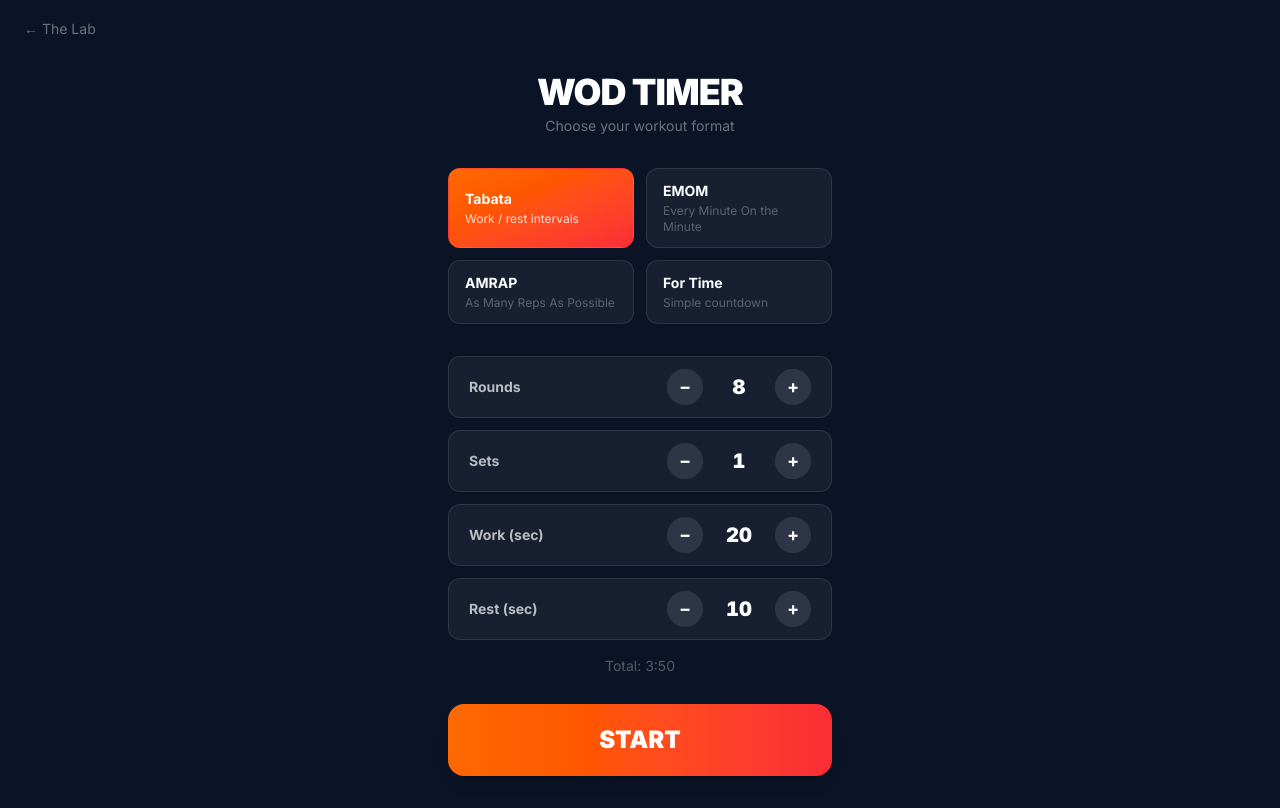
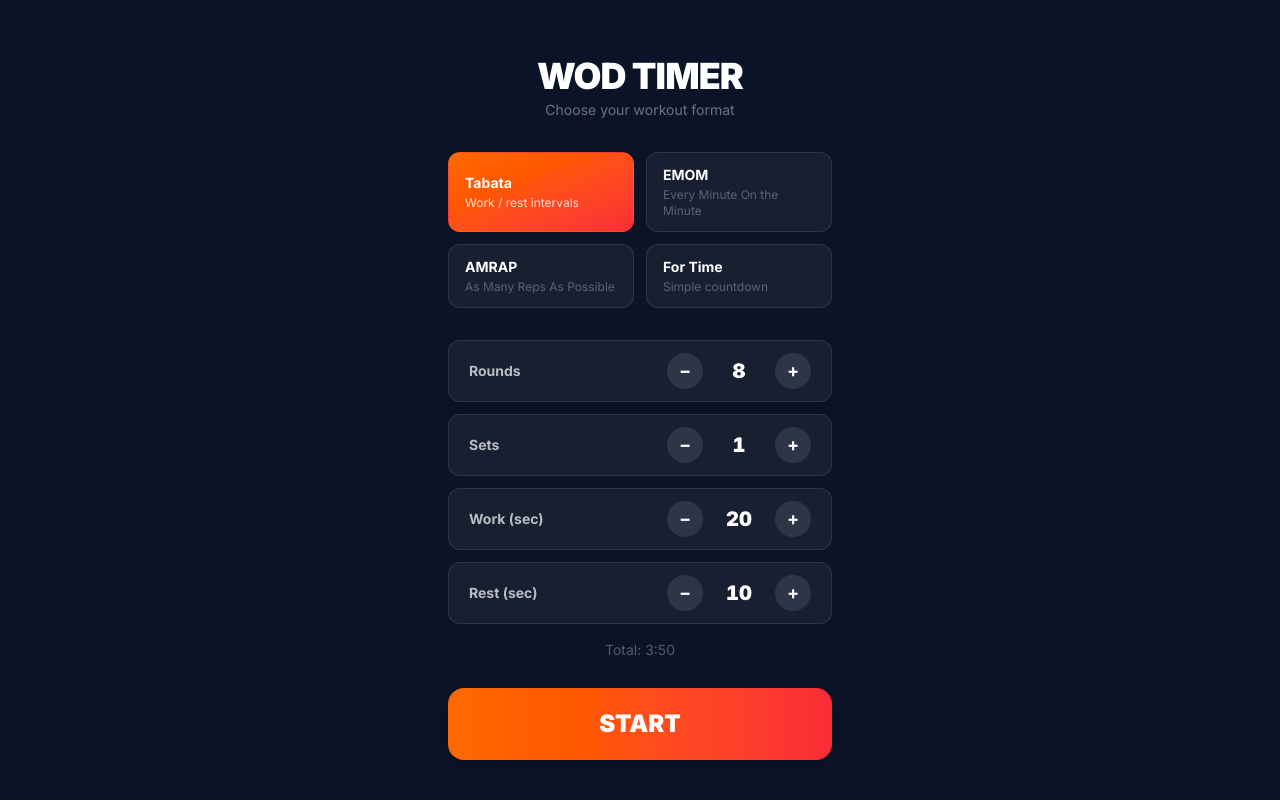
Before and after one commit to nijhuis777/vibes-europe, a Next.js app: page /lab/tabata in a window 1280 px wide. Built offline with nearby package versions, Linux system fonts and the light colour scheme.

Commit message:
Remove back-to-lab link from WOD Timer for standalone app feel
Co-Authored-By: Claude Opus 4.6 (1M context) <noreply@anthropic.com>

```diff
--- a/app/lab/tabata/page.tsx
+++ b/app/lab/tabata/page.tsx
@@ -258,14 +258,7 @@ export default function TimerPage() {
   if (phase === "idle") {
     return (
       <div className="min-h-screen bg-[#0B1426] text-white flex flex-col">
-        <header className="px-6 pt-4">
-          <Link
-            href="/lab"
-            className="text-white/40 hover:text-white text-sm transition-colors"
-          >
-            &larr; The Lab
-          </Link>
-        </header>
+        <header className="px-6 pt-4" />
 
         <div className="flex-1 flex flex-col items-center justify-center px-4 py-8">
           {/* Title */}
```
